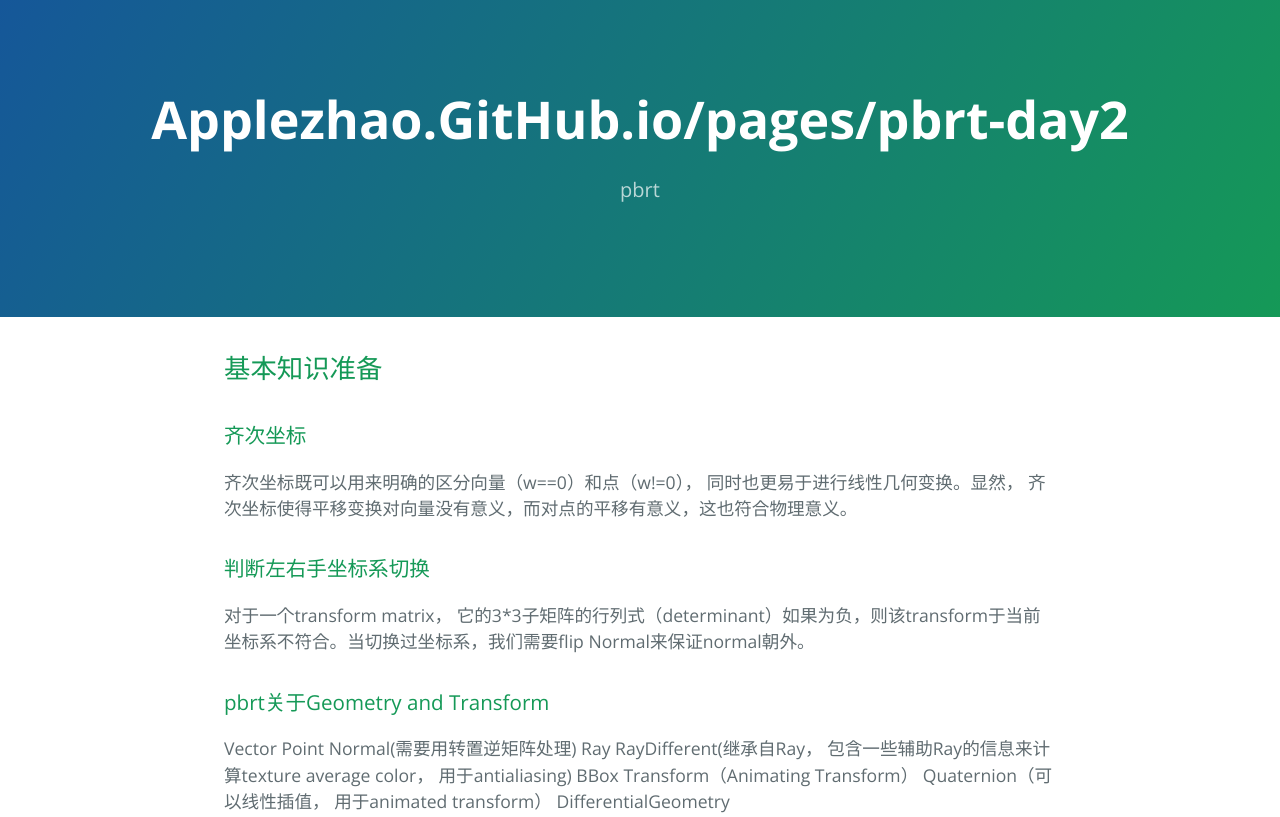
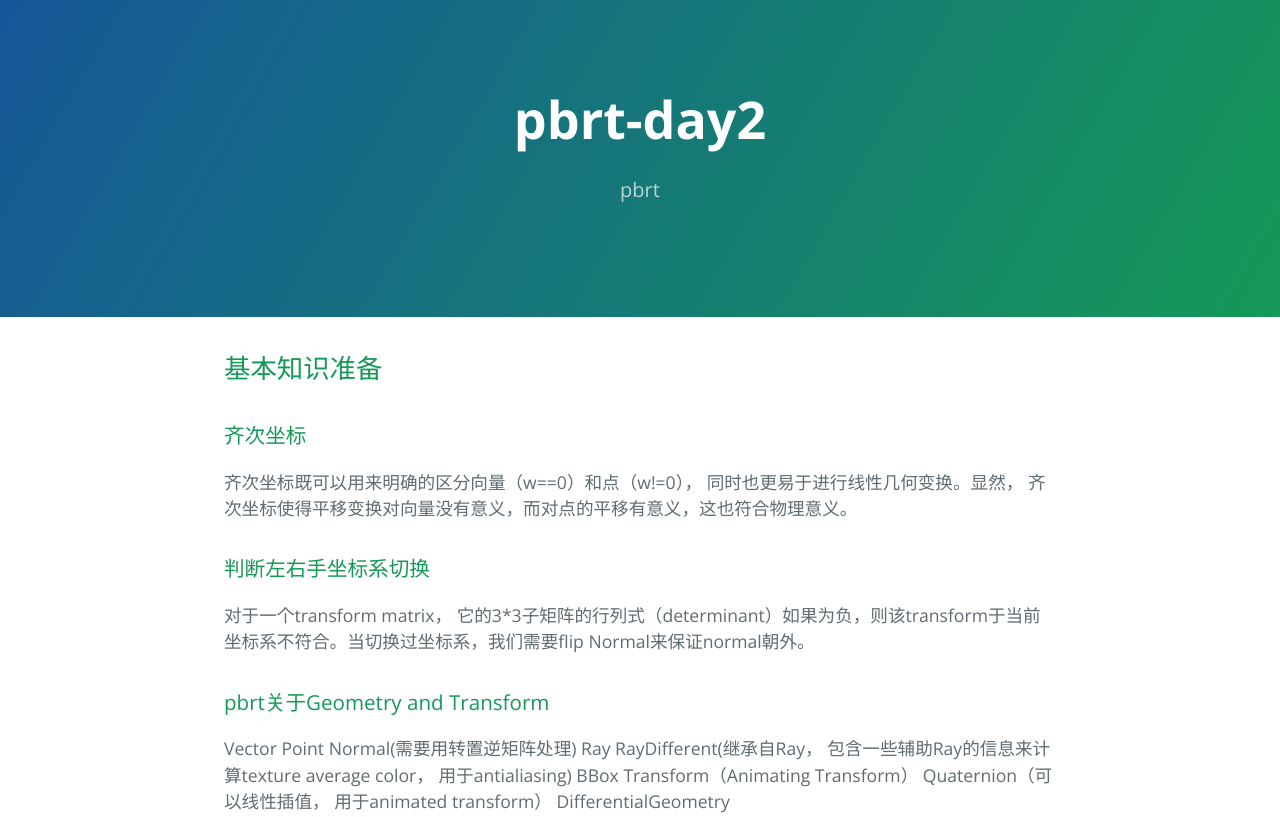
Before and after one commit to applezhao/applezhao.github.io, a plain HTML site: page pbrt/day2/index.html in a window 1280 px wide. Shown: the top 817 px of the page. Drawn offline with nearby package versions, Linux system fonts and the light colour scheme.

Commit message:
update title of day2

```diff
--- a/pbrt/day2/index.html
+++ b/pbrt/day2/index.html
@@ -2,7 +2,7 @@
 <html lang="en-us">
   <head>
     <meta charset="UTF-8">
-    <title>Applezhao.GitHub.io/pages/pbrt-day2 by applezhao</title>
+    <title>pbrt-day2</title>
     <meta name="viewport" content="width=device-width, initial-scale=1">
     <link rel="stylesheet" type="text/css" href="../../stylesheets/normalize.css" media="screen">
     <link href='https://fonts.googleapis.com/css?family=Open+Sans:400,700' rel='stylesheet' type='text/css'>
@@ -11,7 +11,7 @@
   </head>
   <body>
     <section class="page-header">
-      <h1 class="project-name">Applezhao.GitHub.io/pages/pbrt-day2</h1>
+      <h1 class="project-name">pbrt-day2</h1>
       <h2 class="project-tagline">pbrt</h2>
     </section>
 
```
